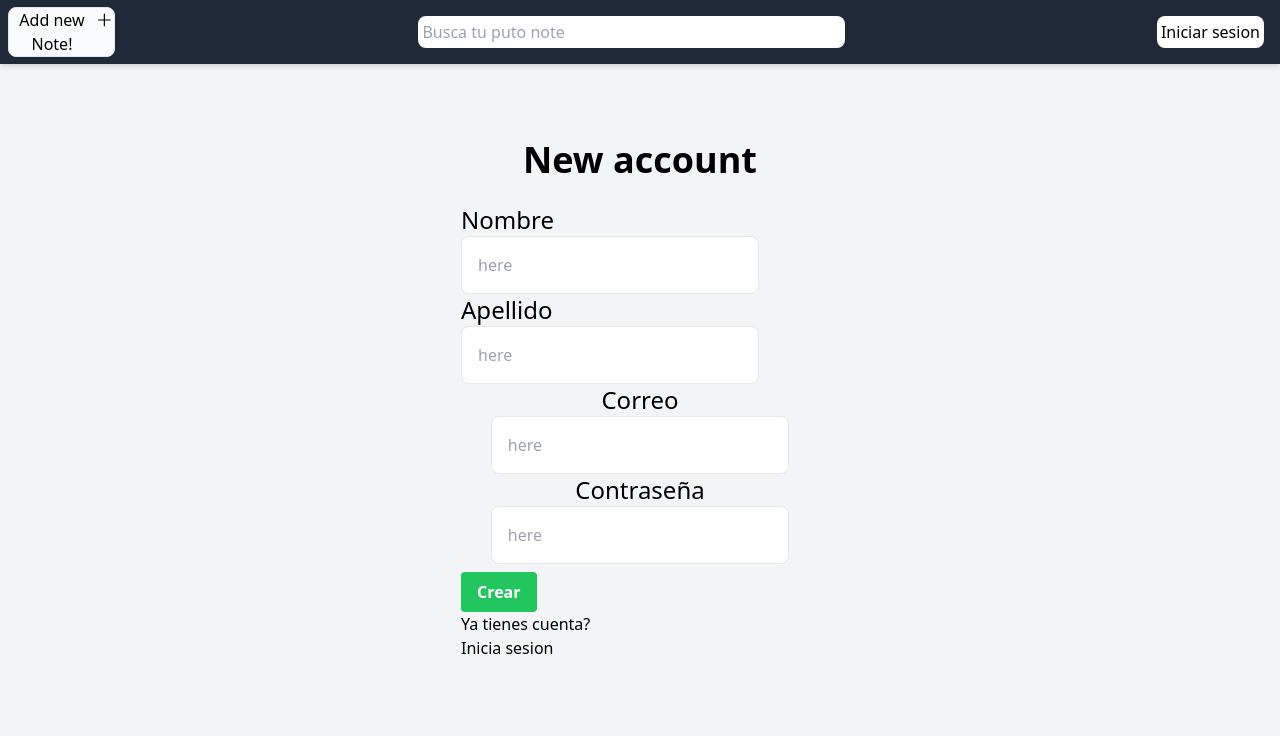
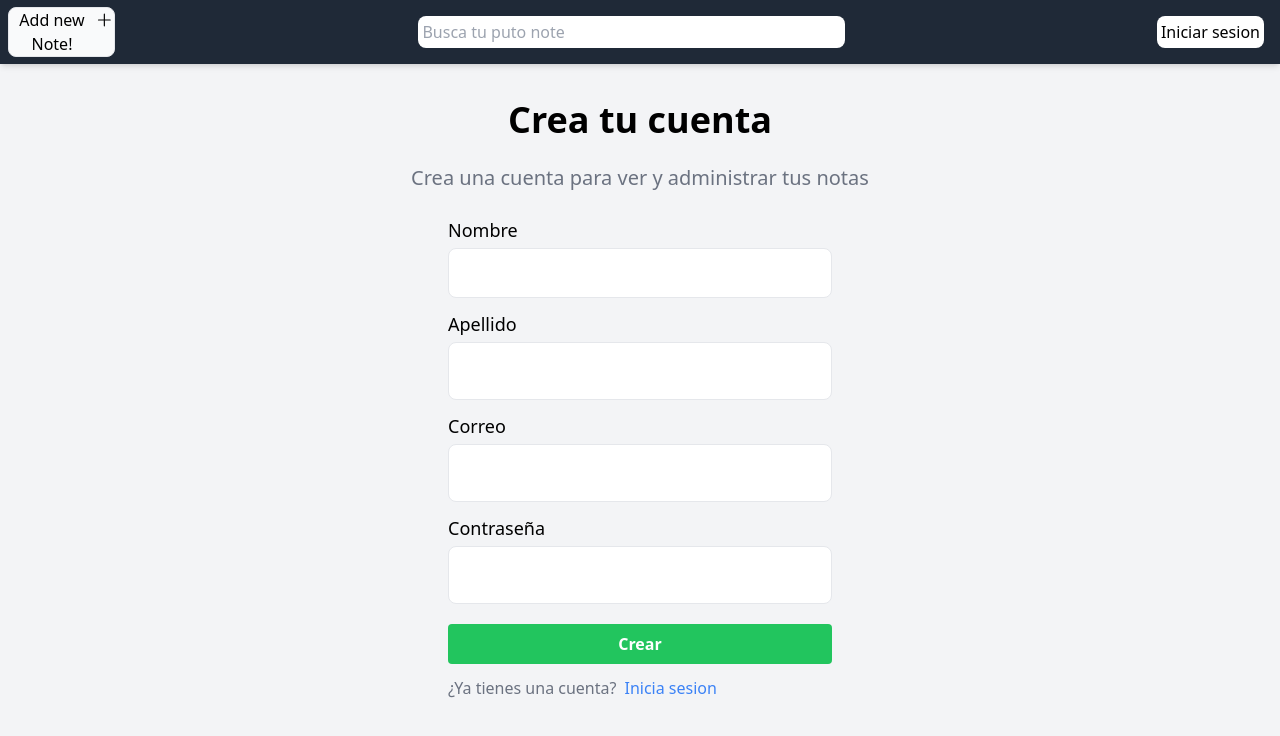
Before and after one commit to TheM100/BlockNotes, a Next.js app: page /register in a window 1280 px wide. Shown: the top 736 px of the page. Built offline with nearby package versions, Linux system fonts and the light colour scheme.

Commit message:
Refactor registerForm component and page for registration

```diff
--- a/components/registerForm/registerForm.jsx
+++ b/components/registerForm/registerForm.jsx
@@ -4,26 +4,28 @@ export default function registerForm() {
     return (
         <>
             <form action="">
-                <div className="w-full">
-                    <label className="text-2xl">Nombre</label>
-                    <input className="w-10/12 border rounded-lg p-4" type="text" placeholder="here" />
+                <div className=" flex flex-col gap-3 w-96 mb-3">
+                    <div className="flex flex-col gap-1">
+                        <label className="text-lg">Nombre</label>
+                        <input className="w-full border rounded-lg p-3" type="text" placeholder="" />
+                    </div>
+                    <div className="flex flex-col gap-1">
+                        <label className="text-lg">Apellido</label>
+                        <input className="w-full border rounded-lg p-4" type="text" placeholder="" />
+                    </div>
+                    <div className="flex flex-col gap-1">
+                        <label className="text-lg">Correo</label>
+                        <input className="w-full border rounded-lg p-4" type="text" placeholder="" />
+                    </div>
+                    <div className="flex flex-col gap-1">
+                        <label className="text-lg">Contraseña</label>
+                        <input className="w-full border rounded-lg p-4" type="password" placeholder="" />
+                    </div>
+                    <button type="button" class="bg-green-500 hover:bg-green-600 text-white font-bold py-2 px-4 rounded mt-2">Crear</button>
                 </div>
-                <div className="w-full">
-                    <label className="text-2xl">Apellido</label>
-                    <input className="w-10/12 border rounded-lg p-4" type="text" placeholder="here" />
-                </div>
-                <div className="flex flex-col items-center w-full">
-                    <label className="text-2xl">Correo</label>
-                    <input className="w-10/12 border rounded-lg p-4" type="text" placeholder="here" />
-                </div>
-                <div className="flex flex-col items-center w-full">
-                    <label className="text-2xl">Contraseña</label>
-                    <input className="w-10/12 border rounded-lg p-4" type="password" placeholder="here" />
-                </div>
-                <button type="button" class="bg-green-500 hover:bg-green-600 text-white font-bold py-2 px-4 rounded mt-2">Crear</button>
-                <div>
-                    <p>Ya tienes cuenta?</p>
-                    <a href="/login">Inicia sesion</a>
+                <div className="flex items-center gap-2">
+                    <p className="text-gray-500"> ¿Ya tienes una cuenta?</p>
+                    <a href="/login" className="text-blue-500"> Inicia sesion</a>
                 </div>
             </form>
         </>
--- a/src/app/register/page.jsx
+++ b/src/app/register/page.jsx
@@ -4,9 +4,12 @@ import RegisterForm from '../../../components/registerForm/registerForm'
 export default function page() {
   return (
 
-    <div className="flex flex-col items-center w-full h-screen justify-center bg-gray-100">
-      <h1 className="text-4xl text-black mb-6 font-bold">New account</h1>
-      <RegisterForm />
-    </div>
+    <>
+      <div className="flex flex-col items-center h-screen justify-center bg-gray-100">
+        <h1 className="text-4xl text-black mb-6 font-bold">Crea tu cuenta</h1>
+        <h2 className="text-xl text-gray-500 mb-6">Crea una cuenta para ver y administrar tus notas</h2>
+        <RegisterForm />
+      </div>
+    </>
   )
 }
```
